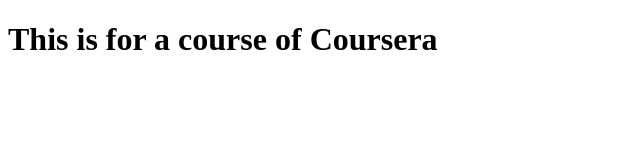
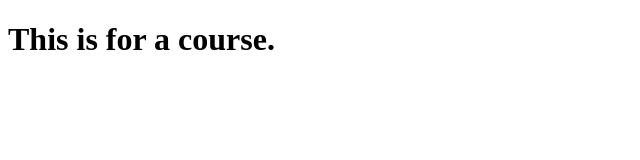
Before and after one commit to UniBeam-Repulsor/coursera-test, a plain HTML site: page index.html in a window 1280 px wide. Shown: the whole page, without its empty margins (0-640 px from the left). Drawn offline with Linux system fonts and the light colour scheme.

Commit message:
went back to og format

```diff
--- a/index.html
+++ b/index.html
@@ -5,6 +5,6 @@
     <title>Coursera</title>
   </head>
   <body>
-    <h1>This is for a course of Coursera</h1>
+    <h1>This is for a course.</h1>
   </body>
 </html>
```
